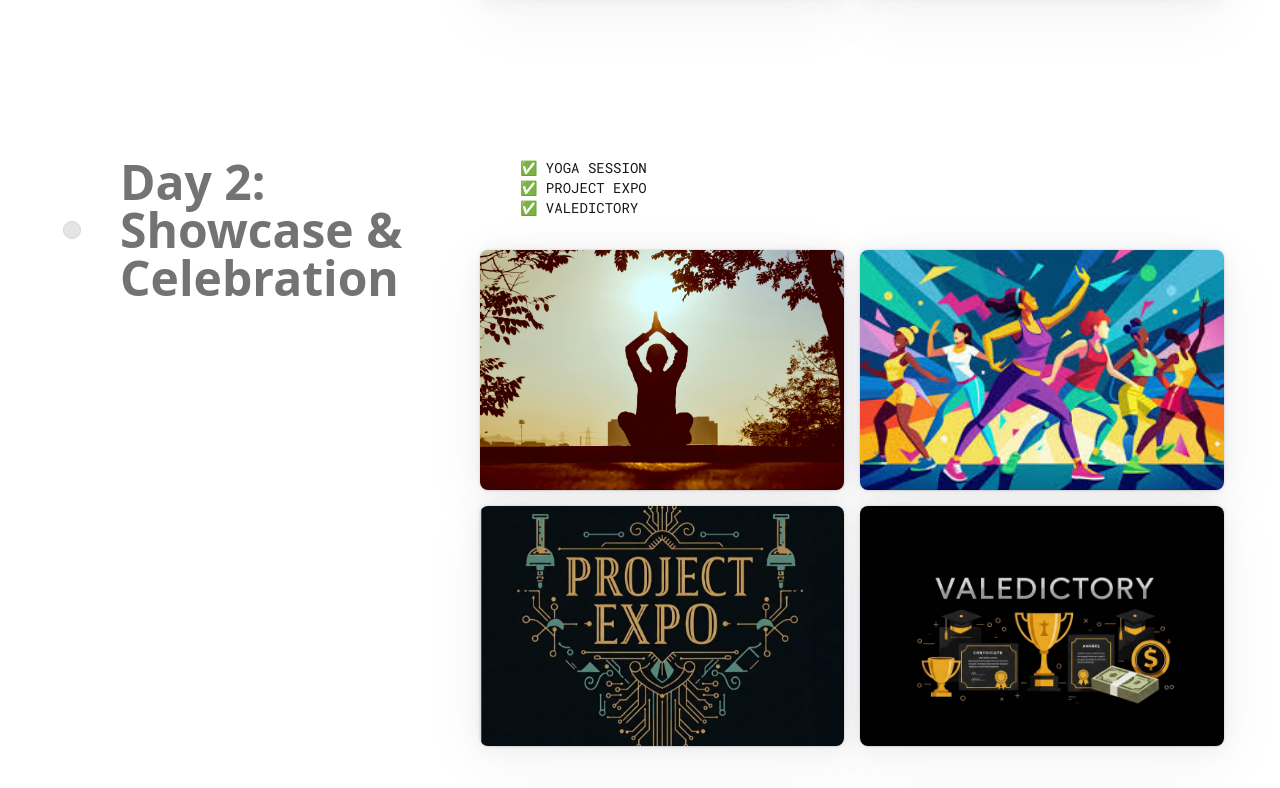
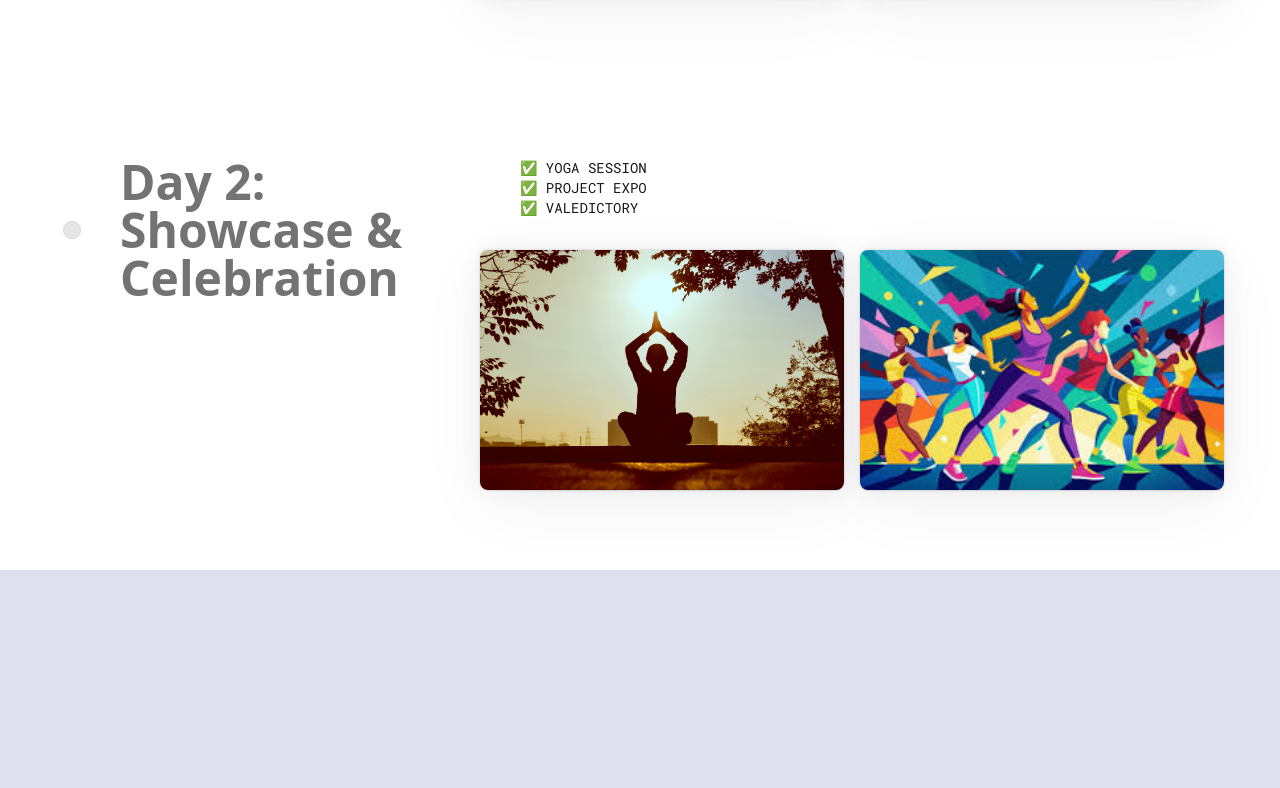
Before and after one commit to Sailaja5125/newwebpage, a Next.js app in the folder clubwork/: page /schedule in a window 1280 px wide. Shown: the part 986-1774 px from the top of the page. After the commit the page ends 1556 px from the top, so only its background shows below. Built offline with nearby package versions, Linux system fonts and the light colour scheme; a web font is replaced by a local one.

Commit message:
Thursday new3

```diff
--- a/clubwork/src/components/sub/TimelineDemo.jsx
+++ b/clubwork/src/components/sub/TimelineDemo.jsx
@@ -87,18 +87,7 @@ export function TimelineDemo() {
               width={500}
               height={500}
               className="rounded-lg object-cover h-20 md:h-44 lg:h-60 w-full shadow-[0_0_24px_rgba(34,_42,_53,_0.06),_0_1px_1px_rgba(0,_0,_0,_0.05),_0_0_0_1px_rgba(34,_42,_53,_0.04),_0_0_4px_rgba(34,_42,_53,_0.08),_0_16px_68px_rgba(47,_48,_55,_0.05),_0_1px_0_rgba(255,_255,_255,_0.1)_inset]" />
-            <img
-              src="/img/projectexpo1.jpg"
-              alt="bento template"
-              width={500}
-              height={500}
-              className="rounded-lg object-cover h-20 md:h-44 lg:h-60 w-full shadow-[0_0_24px_rgba(34,_42,_53,_0.06),_0_1px_1px_rgba(0,_0,_0,_0.05),_0_0_0_1px_rgba(34,_42,_53,_0.04),_0_0_4px_rgba(34,_42,_53,_0.08),_0_16px_68px_rgba(47,_48,_55,_0.05),_0_1px_0_rgba(255,_255,_255,_0.1)_inset]" />
-            <img
-              src="/img/valedictory.jpg"
-              alt="cards template"
-              width={500}
-              height={500}
-              className="rounded-lg object-cover h-20 md:h-44 lg:h-60 w-full shadow-[0_0_24px_rgba(34,_42,_53,_0.06),_0_1px_1px_rgba(0,_0,_0,_0.05),_0_0_0_1px_rgba(34,_42,_53,_0.04),_0_0_4px_rgba(34,_42,_53,_0.08),_0_16px_68px_rgba(47,_48,_55,_0.05),_0_1px_0_rgba(255,_255,_255,_0.1)_inset]" />
+
           </div>
         </div>
       ),
```
